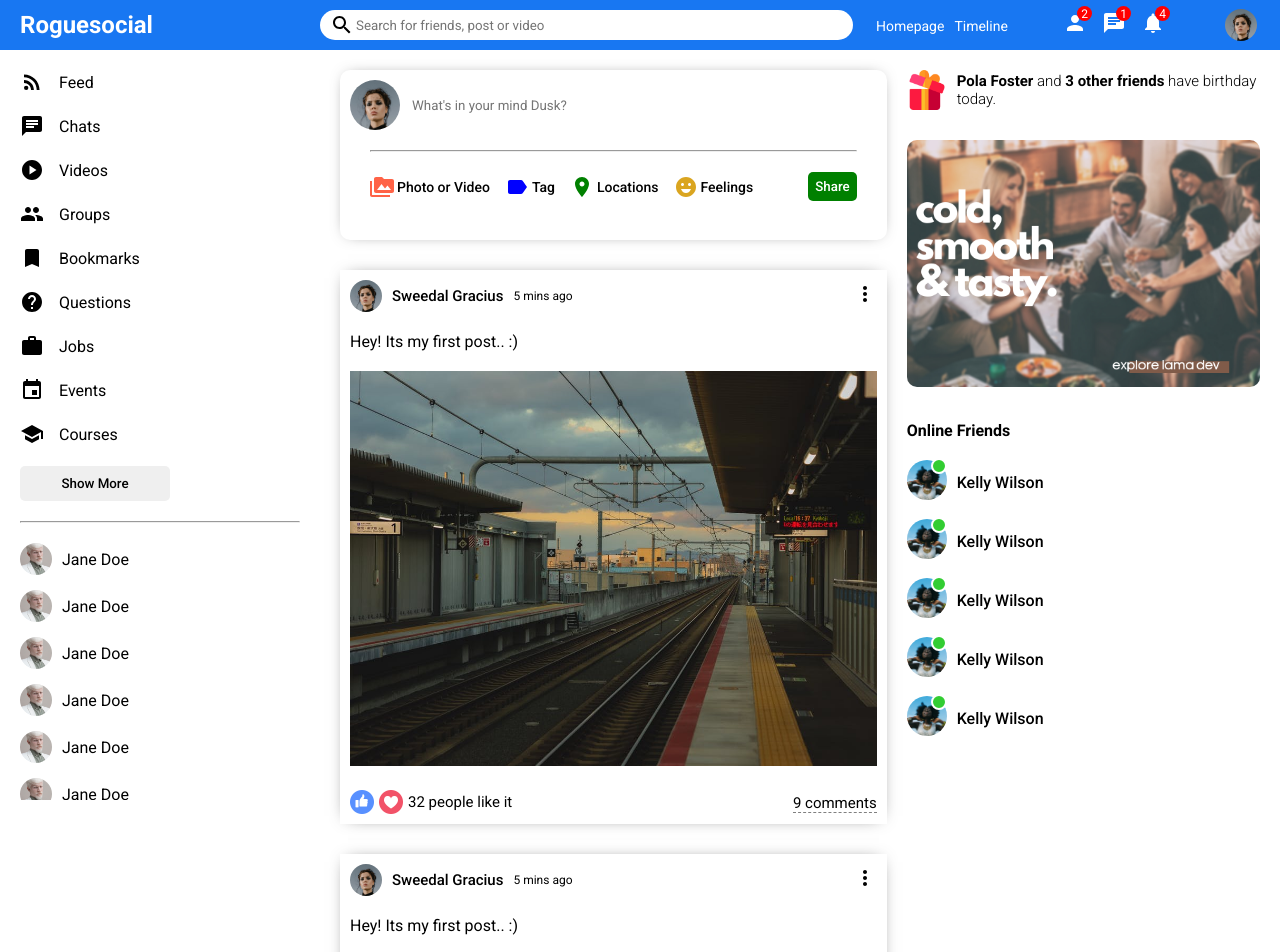
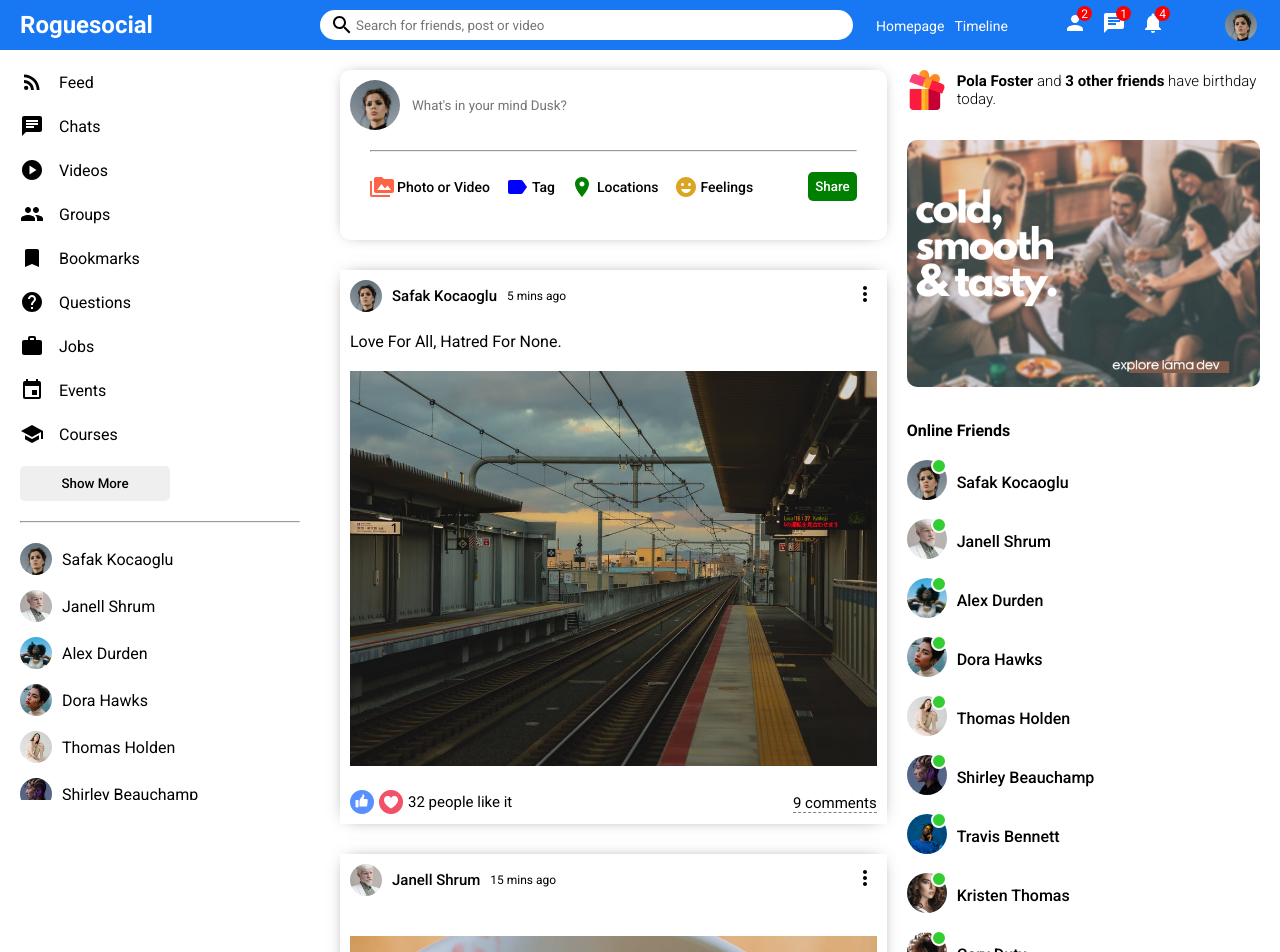
Before and after one commit to sweedalgharshi/social-media, a React (Create React App) app in the folder react-social/: page / in a window 1280 px wide. Shown: the top 952 px of the page. Built offline with nearby package versions, Linux system fonts and the light colour scheme.

Commit message:
added dynamic data

```diff
--- /dev/null
+++ b/react-social/src/components/closeFriend/CloseFriend.js
@@ -0,0 +1,13 @@
+import React from "react";
+import "./closeFriend.css";
+
+function CloseFriend({ user }) {
+  return (
+    <li className="sidebar-friend">
+      <img src={user.profilePicture} alt="" className="sidebar-friend-img" />
+      <span className="sidebar-friend-name">{user.username}</span>
+    </li>
+  );
+}
+
+export default CloseFriend;
--- /dev/null
+++ b/react-social/src/components/closeFriend/closeFriend.css
@@ -0,0 +1,13 @@
+.sidebar-friend {
+  display: flex;
+  align-items: center;
+  margin-bottom: 15px;
+}
+
+.sidebar-friend-img {
+  width: 32px;
+  height: 32px;
+  border-radius: 50%;
+  object-fit: cover;
+  margin-right: 10px;
+}
--- a/react-social/src/components/feed/Feed.js
+++ b/react-social/src/components/feed/Feed.js
@@ -4,17 +4,16 @@ import "./feed.css";
 import Share from "../share/Share";
 import Post from "../post/Post";
 
+import { Posts } from "../../dummyData";
+
 function Feed() {
   return (
     <div className="feed">
       <div className="feed-wrapper">
         <Share />
-        <Post />
-        <Post />
-        <Post />
-        <Post />
-        <Post />
-        <Post />
+        {Posts.map((post) => (
+          <Post post={post} key={post.id} />
+        ))}
       </div>
     </div>
   );
--- /dev/null
+++ b/react-social/src/components/online/Online.js
@@ -0,0 +1,17 @@
+import React from "react";
+import "./online.css";
+
+function Online({ user }) {
+  console.log(user);
+  return (
+    <li className="rightbar-friend">
+      <div className="rightbar-profile-img-container">
+        <img src={user.profilePicture} alt="" className="rightbar-profile-img" />
+        <span className="rightbar-online"></span>
+      </div>
+      <span className="rightbar-username">{user.username}</span>
+    </li>
+  );
+}
+
+export default Online;
--- /dev/null
+++ b/react-social/src/components/online/online.css
@@ -0,0 +1,32 @@
+.rightbar-friend {
+  display: flex;
+  align-items: center;
+  margin-bottom: 15px;
+}
+
+.rightbar-profile-img-container {
+  margin-right: 10px;
+  position: relative;
+}
+
+.rightbar-profile-img {
+  width: 40px;
+  height: 40px;
+  object-fit: cover;
+  border-radius: 50%;
+}
+
+.rightbar-online {
+  width: 12px;
+  height: 12px;
+  position: absolute;
+  border-radius: 50%;
+  background-color: limegreen;
+  top: -2px;
+  right: 0;
+  border: 2px solid white;
+}
+
+.rightbar-username {
+  font-weight: 500;
+}
--- a/react-social/src/components/post/Post.js
+++ b/react-social/src/components/post/Post.js
@@ -2,33 +2,37 @@ import React from "react";
 import "./post.css";
 
 import { MoreVert } from "@mui/icons-material";
+import { Users } from "../../dummyData";
 
-function Post() {
+function Post({ post }) {
+  const userName = Users.filter((user) => user.id === post?.userId)[0].username;
+  const profilePic = Users.filter((user) => user.id === post?.userId)[0].profilePicture;
+
   return (
     <div className="post">
       <div className="post-wrapper">
         <div className="post-top">
           <div className="post-top-left">
-            <img src="/assets/person/1.jpeg" alt="" className="post-profilePic" />
-            <span className="post-username">Sweedal Gracius</span>
-            <spana className="post-date">5 mins ago</spana>
+            <img src={profilePic} alt="" className="post-profilePic" />
+            <span className="post-username">{userName}</span>
+            <span className="post-date">{post.date}</span>
           </div>
           <div className="post-top-right">
             <MoreVert />
           </div>
         </div>
         <div className="post-center">
-          <span className="post-text">Hey! Its my first post.. :)</span>
-          <img src="/assets/post/1.jpeg" alt="" className="post-img" />
+          <span className="post-text">{post.desc ? post.desc : ""}</span>
+          <img src={post.photo} alt="" className="post-img" />
         </div>
         <div className="post-bottom">
           <div className="post-bottom-left">
             <img src="/assets/like.png" alt="" className="like-icon" />
             <img src="/assets/heart.png" alt="" className="like-icon" />
-            <span className="post-like-counter">32 people like it</span>
+            <span className="post-like-counter">{post.like} people like it</span>
           </div>
           <div className="post-bottom-right">
-            <span className="post-comment-text">9 comments</span>
+            <span className="post-comment-text">{post.comment} comments</span>
           </div>
         </div>
       </div>
--- a/react-social/src/components/rightbar/Rightbar.js
+++ b/react-social/src/components/rightbar/Rightbar.js
@@ -1,5 +1,8 @@
 import React from "react";
 import "./rightbar.css";
+
+import { Users } from "../../dummyData.js";
+import Online from "../online/Online";
 
 function Rightbar() {
   return (
@@ -14,41 +17,9 @@ function Rightbar() {
         <img src="/assets/ad.png" alt="" className="rightbar-ad" />
         <h4 className="rightbar-title">Online Friends</h4>
         <ul className="rightbar-friend-list">
-          <li className="rightbar-friend">
-            <div className="rightbar-profile-img-container">
-              <img src="/assets/person/3.jpeg" alt="" className="rightbar-profile-img" />
-              <span className="rightbar-online"></span>
-            </div>
-            <span className="rightbar-username">Kelly Wilson</span>
-          </li>
-          <li className="rightbar-friend">
-            <div className="rightbar-profile-img-container">
-              <img src="/assets/person/3.jpeg" alt="" className="rightbar-profile-img" />
-              <span className="rightbar-online"></span>
-            </div>
-            <span className="rightbar-username">Kelly Wilson</span>
-          </li>
-          <li className="rightbar-friend">
-            <div className="rightbar-profile-img-container">
-              <img src="/assets/person/3.jpeg" alt="" className="rightbar-profile-img" />
-              <span className="rightbar-online"></span>
-            </div>
-            <span className="rightbar-username">Kelly Wilson</span>
-          </li>
-          <li className="rightbar-friend">
-            <div className="rightbar-profile-img-container">
-              <img src="/assets/person/3.jpeg" alt="" className="rightbar-profile-img" />
-              <span className="rightbar-online"></span>
-            </div>
-            <span className="rightbar-username">Kelly Wilson</span>
-          </li>
-          <li className="rightbar-friend">
-            <div className="rightbar-profile-img-container">
-              <img src="/assets/person/3.jpeg" alt="" className="rightbar-profile-img" />
-              <span className="rightbar-online"></span>
-            </div>
-            <span className="rightbar-username">Kelly Wilson</span>
-          </li>
+          {Users.map((user) => (
+            <Online user={user} key={user.id} />
+          ))}
         </ul>
       </div>
     </div>
--- a/react-social/src/components/rightbar/rightbar.css
+++ b/react-social/src/components/rightbar/rightbar.css
@@ -37,36 +37,3 @@
   margin: 0;
   list-style: none;
 }
-
-.rightbar-friend {
-  display: flex;
-  align-items: center;
-  margin-bottom: 15px;
-}
-
-.rightbar-profile-img-container {
-  margin-right: 10px;
-  position: relative;
-}
-
-.rightbar-profile-img {
-  width: 40px;
-  height: 40px;
-  object-fit: cover;
-  border-radius: 50%;
-}
-
-.rightbar-online {
-  width: 12px;
-  height: 12px;
-  position: absolute;
-  border-radius: 50%;
-  background-color: limegreen;
-  top: -2px;
-  right: 0;
-  border: 2px solid white;
-}
-
-.rightbar-username {
-  font-weight: 500;
-}
--- a/react-social/src/components/sidebar/Sidebar.js
+++ b/react-social/src/components/sidebar/Sidebar.js
@@ -1,5 +1,8 @@
 import React from "react";
 import "./sidebar.css";
+
+import CloseFriend from "../closeFriend/CloseFriend";
+import { Users } from "../../dummyData";
 
 import {
   RssFeed,
@@ -58,42 +61,9 @@ function Sidebar() {
         <button className="sidebar-btn">Show More</button>
         <hr className="sidebar-hr" />
         <ul className="sidebar-friend-list">
-          <li className="sidebar-friend">
-            <img src="/assets/person/2.jpeg" alt="" className="sidebar-friend-img" />
-            <span className="sidebar-friend-name">Jane Doe</span>
-          </li>
-          <li className="sidebar-friend">
-            <img src="/assets/person/2.jpeg" alt="" className="sidebar-friend-img" />
-            <span className="sidebar-friend-name">Jane Doe</span>
-          </li>
-          <li className="sidebar-friend">
-            <img src="/assets/person/2.jpeg" alt="" className="sidebar-friend-img" />
-            <span className="sidebar-friend-name">Jane Doe</span>
-          </li>
-          <li className="sidebar-friend">
-            <img src="/assets/person/2.jpeg" alt="" className="sidebar-friend-img" />
-            <span className="sidebar-friend-name">Jane Doe</span>
-          </li>
-          <li className="sidebar-friend">
-            <img src="/assets/person/2.jpeg" alt="" className="sidebar-friend-img" />
-            <span className="sidebar-friend-name">Jane Doe</span>
-          </li>
-          <li className="sidebar-friend">
-            <img src="/assets/person/2.jpeg" alt="" className="sidebar-friend-img" />
-            <span className="sidebar-friend-name">Jane Doe</span>
-          </li>
-          <li className="sidebar-friend">
-            <img src="/assets/person/2.jpeg" alt="" className="sidebar-friend-img" />
-            <span className="sidebar-friend-name">Jane Doe</span>
-          </li>
-          <li className="sidebar-friend">
-            <img src="/assets/person/2.jpeg" alt="" className="sidebar-friend-img" />
-            <span className="sidebar-friend-name">Jane Doe</span>
-          </li>
-          <li className="sidebar-friend">
-            <img src="/assets/person/2.jpeg" alt="" className="sidebar-friend-img" />
-            <span className="sidebar-friend-name">Jane Doe</span>
-          </li>
+          {Users.map((user) => (
+            <CloseFriend user={user} key={user.id} />
+          ))}
         </ul>
       </div>
     </div>
--- a/react-social/src/components/sidebar/sidebar.css
+++ b/react-social/src/components/sidebar/sidebar.css
@@ -2,6 +2,8 @@
   flex: 3;
   height: calc(100vh - 50px);
   overflow-y: scroll;
+  position: sticky;
+  top: 50px;
 }
 
 ::-webkit-scrollbar {
@@ -52,17 +54,3 @@
   margin: 0;
   list-style: none;
 }
-
-.sidebar-friend {
-  display: flex;
-  align-items: center;
-  margin-bottom: 15px;
-}
-
-.sidebar-friend-img {
-  width: 32px;
-  height: 32px;
-  border-radius: 50%;
-  object-fit: cover;
-  margin-right: 10px;
-}
--- a/react-social/src/components/topbar/topbar.css
+++ b/react-social/src/components/topbar/topbar.css
@@ -6,6 +6,7 @@
   align-items: center;
   position: sticky;
   top: 0;
+  z-index: 999;
 }
 
 .topbar-left {
--- /dev/null
+++ b/react-social/src/dummyData.js
@@ -0,0 +1,139 @@
+export const Users = [
+  {
+    id: 1,
+    profilePicture: "assets/person/1.jpeg",
+    username: "Safak Kocaoglu",
+  },
+  {
+    id: 2,
+    profilePicture: "assets/person/2.jpeg",
+    username: "Janell Shrum",
+  },
+  {
+    id: 3,
+    profilePicture: "assets/person/3.jpeg",
+    username: "Alex Durden",
+  },
+  {
+    id: 4,
+    profilePicture: "assets/person/4.jpeg",
+    username: "Dora Hawks",
+  },
+  {
+    id: 5,
+    profilePicture: "assets/person/5.jpeg",
+    username: "Thomas Holden",
+  },
+  {
+    id: 6,
+    profilePicture: "assets/person/6.jpeg",
+    username: "Shirley Beauchamp",
+  },
+  {
+    id: 7,
+    profilePicture: "assets/person/7.jpeg",
+    username: "Travis Bennett",
+  },
+  {
+    id: 8,
+    profilePicture: "assets/person/8.jpeg",
+    username: "Kristen Thomas",
+  },
+  {
+    id: 9,
+    profilePicture: "assets/person/9.jpeg",
+    username: "Gary Duty",
+  },
+  {
+    id: 10,
+    profilePicture: "assets/person/10.jpeg",
+    username: "Safak Kocaoglu",
+  },
+];
+
+export const Posts = [
+  {
+    id: 1,
+    desc: "Love For All, Hatred For None.",
+    photo: "assets/post/1.jpeg",
+    date: "5 mins ago",
+    userId: 1,
+    like: 32,
+    comment: 9,
+  },
+  {
+    id: 2,
+    photo: "assets/post/2.jpeg",
+    date: "15 mins ago",
+    userId: 2,
+    like: 2,
+    comment: 1,
+  },
+  {
+    id: 3,
+    desc: "Every moment is a fresh beginning.",
+    photo: "assets/post/3.jpeg",
+    date: "1 hour ago",
+    userId: 3,
+    like: 61,
+    comment: 2,
+  },
+  {
+    id: 4,
+    photo: "assets/post/4.jpeg",
+    date: "4 hours ago",
+    userId: 4,
+    like: 7,
+    comment: 3,
+  },
+  {
+    id: 5,
+    photo: "assets/post/5.jpeg",
+    date: "5 hours ago",
+    userId: 5,
+    like: 23,
+    comment: 5,
+  },
+  {
+    id: 6,
+    photo: "assets/post/6.jpeg",
+    date: "1 day ago",
+    userId: 6,
+    like: 44,
+    comment: 6,
+  },
+  {
+    id: 7,
+    desc: "Never regret anything that made you smile.",
+    photo: "assets/post/7.jpeg",
+    date: "2 days ago",
+    userId: 7,
+    like: 52,
+    comment: 3,
+  },
+  {
+    id: 8,
+    photo: "assets/post/8.jpeg",
+    date: "3 days ago",
+    userId: 8,
+    like: 15,
+    comment: 1,
+  },
+  {
+    id: 9,
+    desc: "Change the world by being yourself.",
+    photo: "assets/post/9.jpeg",
+    date: "5 days ago",
+    userId: 9,
+    like: 11,
+    comment: 2,
+  },
+  {
+    id: 10,
+    photo: "assets/post/10.jpeg",
+    date: "1 week ago",
+    userId: 10,
+    like: 104,
+    comment: 12,
+  },
+];
```
